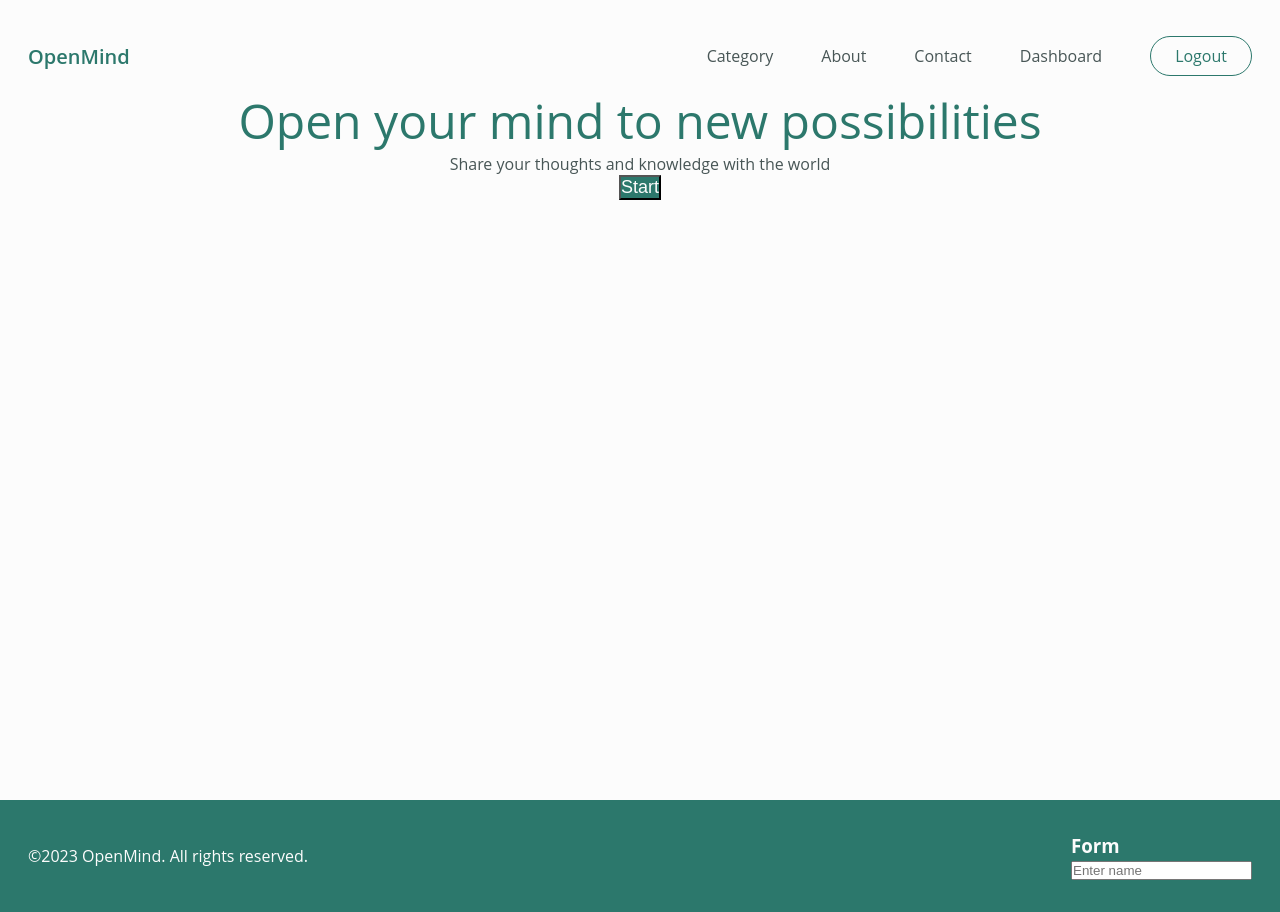
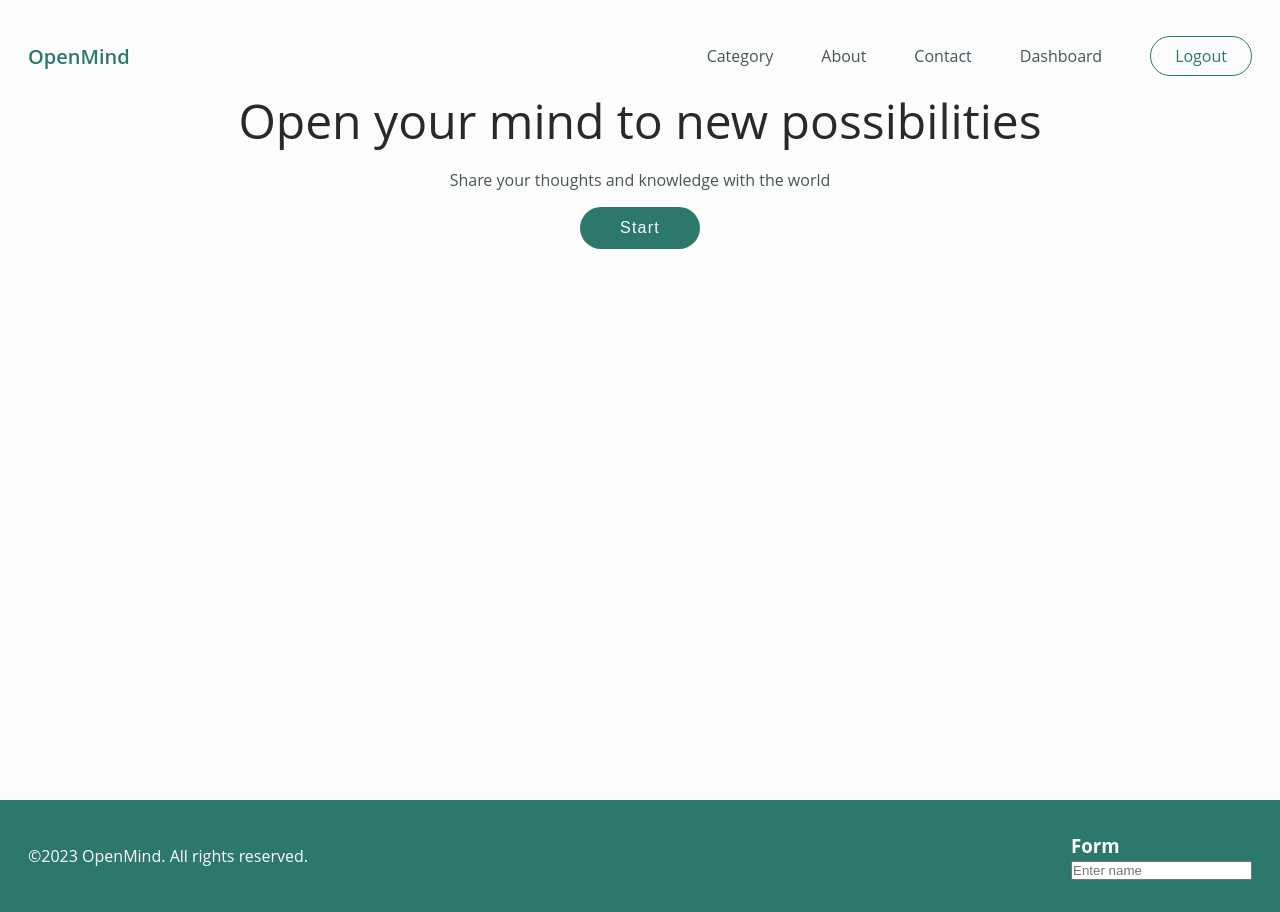
Before and after one commit to KrvMarina/OpenMind, a Next.js app: page / in a window 1280 px wide. Built offline with nearby package versions, Linux system fonts and the light colour scheme.

Commit message:
corect styles

```diff
--- a/src/app/components/button/button.module.css
+++ b/src/app/components/button/button.module.css
@@ -1,6 +1,12 @@
 .container {
-    font-size: 18px;
+    font-size: 16px;
     color: var(--light-colour);
     background-color: var(--main-colour);
+    font-weight: 400;
+    padding: 12px 40px;
+    letter-spacing: 1.25px;
+    border: none;
+    border-radius: 50px;
+    cursor: pointer;
 
 }
--- a/src/app/components/navbar/page.module.css
+++ b/src/app/components/navbar/page.module.css
@@ -25,6 +25,6 @@
     font-family: "Open Sans", sans-serif;
     font-weight: 400;
     font-size: 16px;
-    border-radius: 30px;
+    border-radius: 50px;
     padding: 8px 24px;
 }
--- a/src/app/globals.css
+++ b/src/app/globals.css
@@ -6,6 +6,7 @@
 
 :root {
   --main-colour: #2C786C;
+  --title-colour: #292929;
   --text-colour: #485656;
   --light-colour: #FCFCFC;
   --icon-colour: #B8C9C9;
--- a/src/app/page.module.css
+++ b/src/app/page.module.css
@@ -1,6 +1,6 @@
 .titel {
     font-size: 48px;
-    color: var(--main-colour);
+    color: var(--title-colour);
     font-weight: 400;
 }
 
@@ -9,5 +9,8 @@
 }
 
 .text_block {
+    display: flex;
+    flex-direction: column;
+    gap: 16px;
     text-align: center;
 }
```
